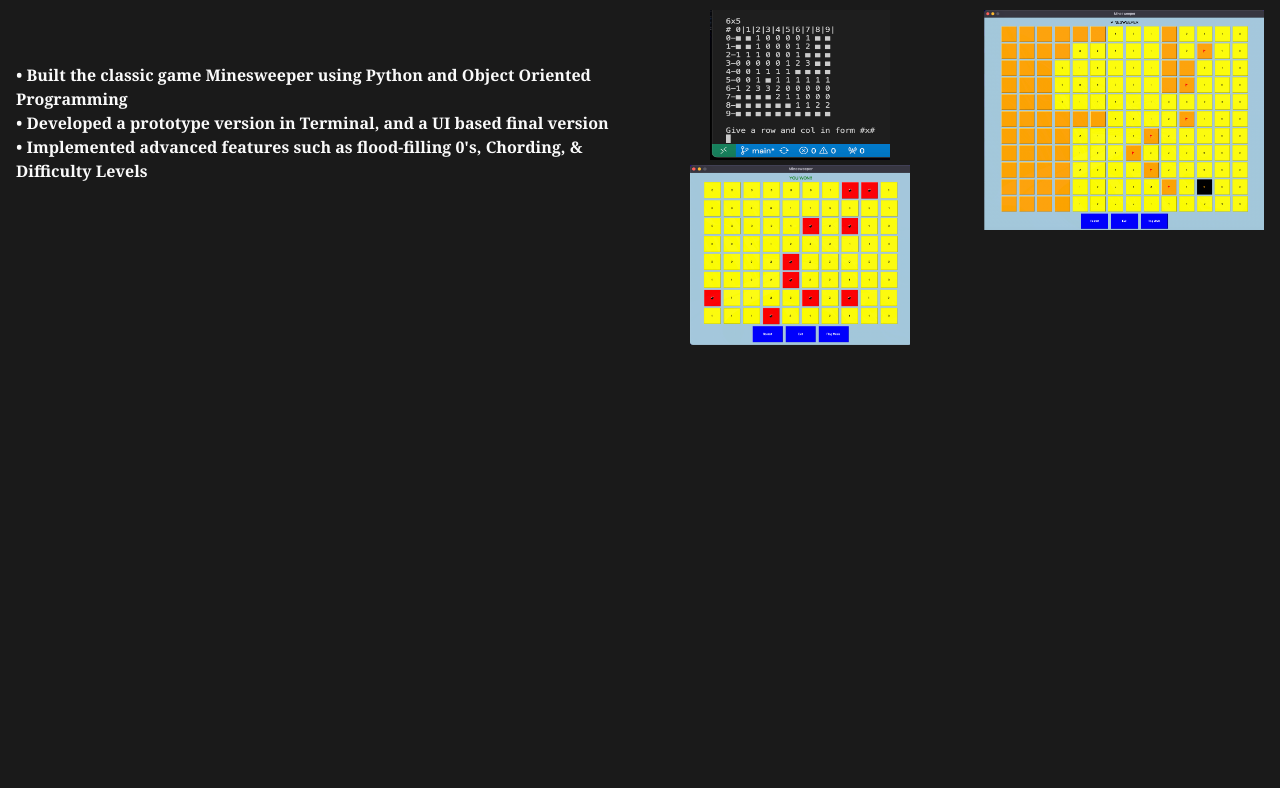
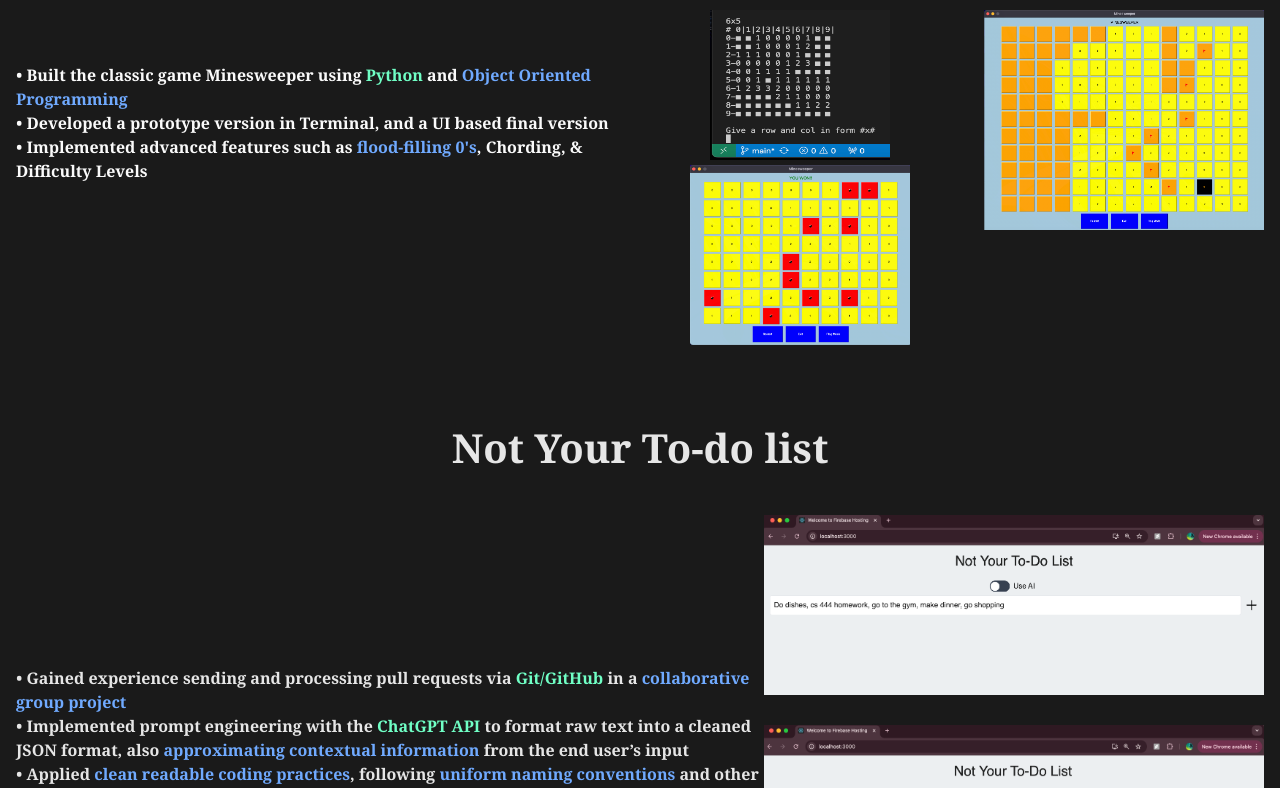
Before and after one commit to Atekkey/Atekkey.github.io, a React (Create React App) app in the folder ajt-app/: page / in a window 1280 px wide. Shown: the part 240-1028 px from the top of the page. Before the commit the page ends 800 px from the top, so only its background shows below. Built offline with nearby package versions, Linux system fonts and the light colour scheme.

Commit message:
Colors added, todo added

```diff
--- a/ajt-app/src/App.css
+++ b/ajt-app/src/App.css
@@ -88,6 +88,14 @@ body {
   padding-bottom: 20px;
 }
 
-p1 {
+colMain {
   color: salmon;
 }
+
+colCode {
+  color: #70FFC5;
+}
+
+colIdea {
+  color: #70AAFF;
+}
--- a/ajt-app/src/pages/Home.js
+++ b/ajt-app/src/pages/Home.js
@@ -9,7 +9,7 @@ const Home = () => {
       <div class="container">
 
         <div class="column">
-          Hello! My name is <p1>Anand Tekkey</p1>,<br></br> and this is my Portfolio.
+          Hello! My name is <colMain>Anand Tekkey</colMain>,<br></br> and this is my Portfolio.
         </div>
 
         <div class="column">
@@ -35,10 +35,10 @@ const Home = () => {
         <div class="head1"> Minesweeper </div>
           <div class="container">
             <div class="columnLeft"> {/* Left Column */}
-            • Built the classic game Minesweeper using Python
-              and Object Oriented Programming <br></br>
+              • Built the classic game Minesweeper using <colCode>Python </colCode>
+                and <colIdea>Object Oriented Programming </colIdea> <br></br>
               • Developed a prototype version in Terminal, and a UI based final version  <br></br>
-            • Implemented advanced features such as flood-filling 0's, Chording, & Difficulty Levels <br></br>
+              • Implemented advanced features such as <colIdea>flood-filling 0's</colIdea>, Chording, & Difficulty Levels <br></br>
             </div>
 
             <div class="column">
@@ -54,6 +54,23 @@ const Home = () => {
 
       <section class="section3">
 
+        <div class="head1"> Not Your To-do list </div>
+          <div class="container">
+            <div class="columnLeft"> {/* Left Column */}
+              • Gained experience sending and processing pull requests via <colCode>Git/GitHub</colCode> in a <colIdea>collaborative group project</colIdea> <br></br>
+              • Implemented prompt engineering with the <colCode>ChatGPT API</colCode> to format raw text into a cleaned JSON format, also <colIdea>approximating contextual information </colIdea> from the end user’s input <br></br>
+              • Applied <colIdea>clean readable coding practices</colIdea>, following <colIdea>uniform naming conventions</colIdea> and other techniques <br></br>
+            </div>
+
+            <div class="column"> </div> {/* Keep for formatting */}
+            <div class="columnRight" >
+              <img src="PNGs/todo1.png" alt="Empty To-Do list" width="500" height="180"/>  <br></br> <br></br>
+
+              <img src="PNGs/todo2.png" alt="To-do list propagated with AI" width="500" height="230"/>
+            </div>
+          </div>
+
+
       </section>
 
 
```
Also changed, not shown: ajt-app/public/PNGs/Todo1.png (added), ajt-app/public/PNGs/Todo2.png (added). Lines whose indentation alone changed are shown as unchanged.
